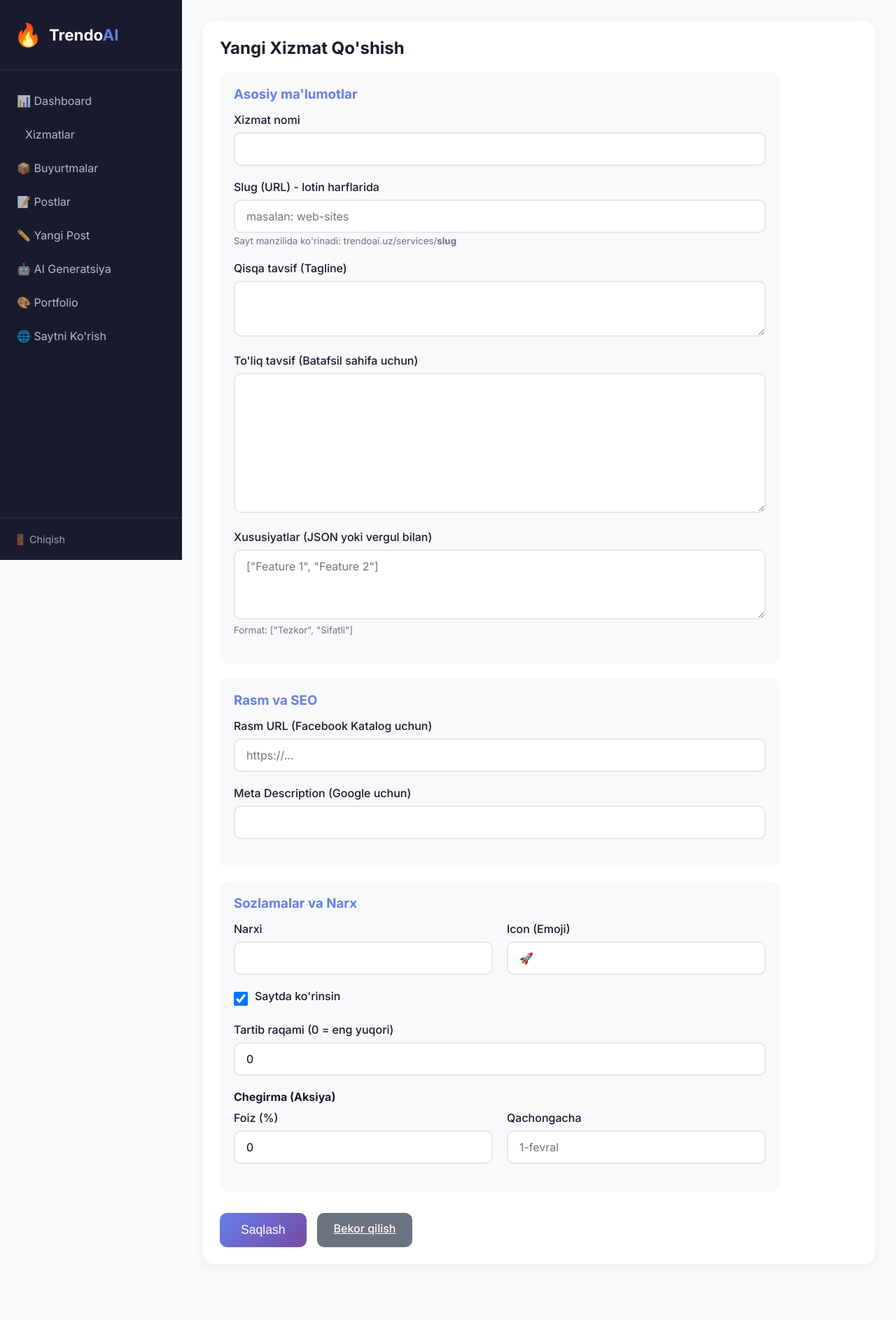
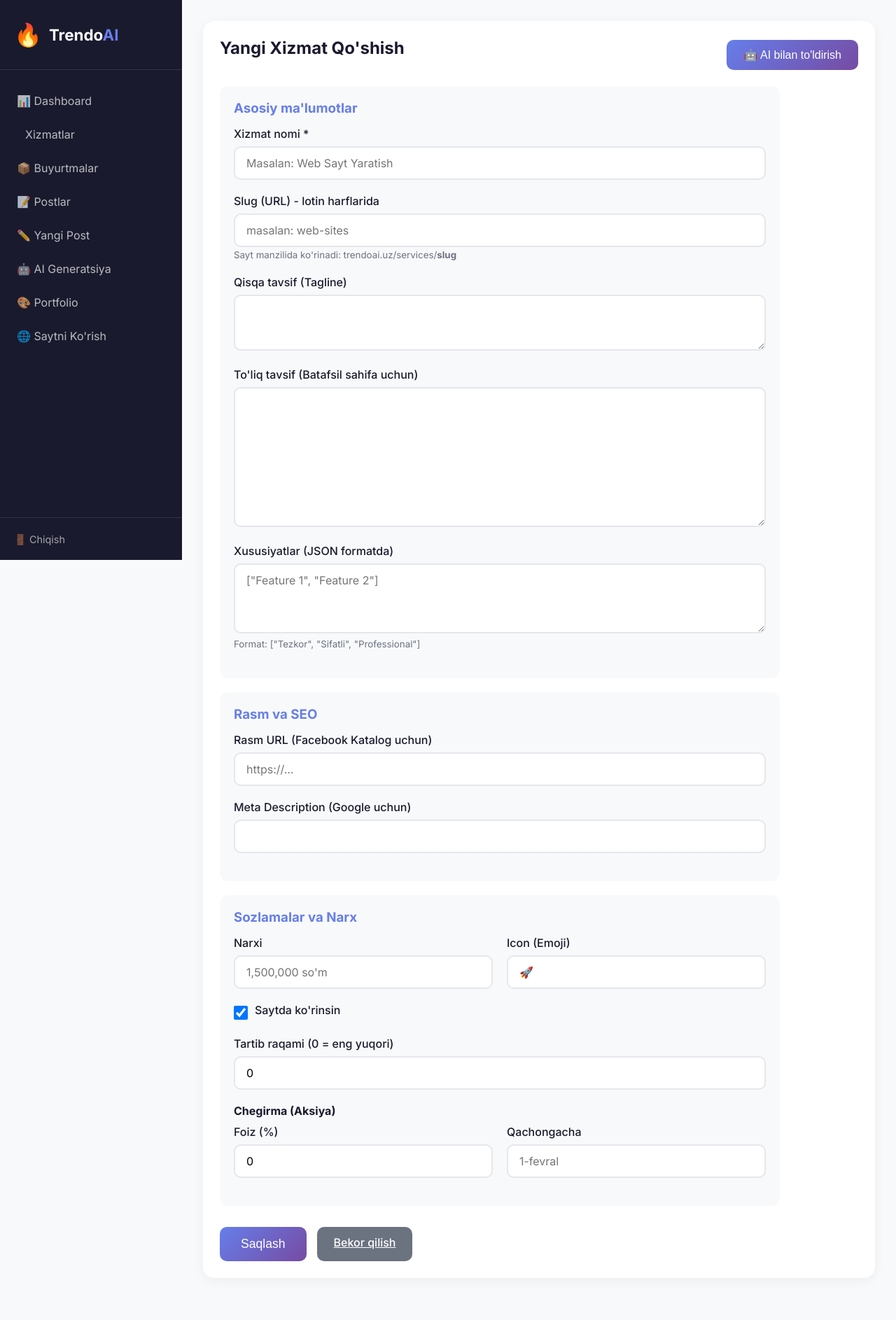
Before and after one commit to akbarjonrovshanov13-pixel/TrendoAi, a Flask app: page /admin/services/new in a window 1280 px wide. Shown: the whole page at 70% size. Before the commit the page ends 1782 px from the top, so only its background shows below. Run offline with Flask 3, Linux system fonts and the light colour scheme; the visitor is signed in with stand-in values (Sample User, id 1).

Commit message:
feat: add AI-powered service content generation

````diff
--- a/app.py
+++ b/app.py
@@ -729,6 +729,52 @@ def admin_dashboard():
 
 # ========== SERVICE ADMIN ROUTES ==========
 
+@app.route('/admin/services/generate', methods=['POST'])
+@login_required
+def admin_service_generate():
+    """AI yordamida xizmat ma'lumotlarini generatsiya qilish"""
+    try:
+        from ai_generator import model
+        import json
+
+        title = request.json.get('title', '')
+        if not title:
+            return jsonify({'error': 'Sarlavha (title) kiritilmagan'}), 400
+
+        prompt = f"""
+Sen professional IT xizmatlar uchun kontent yozuvchisan. O'zbek tilida yoz.
+Quyidagi xizmat uchun kontent yarat:
+
+Xizmat nomi: {title}
+
+Quyidagi formatda JSON qaytaring (faqat JSON, boshqa matn yo'q):
+{{
+    "description": "1-2 gaplik jozibali qisqa tavsif (tagline)",
+    "full_description": "3-4 gaplik to'liq professional tavsif. Mijozga qanday foyda keltirishini yoz.",
+    "features": ["Xususiyat 1", "Xususiyat 2", "Xususiyat 3", "Xususiyat 4"],
+    "meta_desc": "SEO uchun 150 belgidan kam meta description",
+    "icon": "Mos emoji (bitta)",
+    "slug": "english-slug-format"
+}}
+"""
+
+        response = model.generate_content(prompt)
+        text = response.text.strip()
+
+        # JSON ni ajratib olish
+        if '```json' in text:
+            text = text.split('```json')[1].split('```')[0]
+        elif '```' in text:
+            text = text.split('```')[1].split('```')[0]
+
+        data = json.loads(text)
+        return jsonify(data)
+
+    except Exception as e:
+        print(f"AI Generation Error: {e}")
+        return jsonify({'error': str(e)}), 500
+
+
 @app.route('/admin/services')
 @login_required
 def admin_services():
--- a/templates/admin/service_form.html
+++ b/templates/admin/service_form.html
@@ -4,18 +4,23 @@
 
 {% block content %}
 <div class="quick-actions">
-    <div style="margin-bottom: 20px;">
+    <div style="display: flex; justify-content: space-between; align-items: center; margin-bottom: 20px;">
         <h2>{{ 'Yangi Xizmat Qo\'shish' if not service else 'Tahrirlash: ' + service.title }}</h2>
+        <button type="button" id="ai-generate-btn" class="btn btn-primary"
+            style="display: flex; align-items: center; gap: 8px;">
+            🤖 AI bilan to'ldirish
+        </button>
     </div>
 
-    <form method="POST" style="max-width: 800px;">
+    <form method="POST" id="service-form" style="max-width: 800px;">
         <!-- Asosiy Ma'lumotlar -->
         <div style="background: var(--light); padding: 20px; border-radius: 12px; margin-bottom: 20px;">
             <h3 style="margin-bottom: 15px; color: var(--primary);">Asosiy ma'lumotlar</h3>
 
             <div class="form-group">
-                <label for="title">Xizmat nomi</label>
-                <input type="text" id="title" name="title" value="{{ service.title if service else '' }}" required>
+                <label for="title">Xizmat nomi *</label>
+                <input type="text" id="title" name="title" value="{{ service.title if service else '' }}" required
+                    placeholder="Masalan: Web Sayt Yaratish">
             </div>
 
             <div class="form-group">
@@ -38,10 +43,10 @@
             </div>
 
             <div class="form-group">
-                <label for="features">Xususiyatlar (JSON yoki vergul bilan)</label>
+                <label for="features">Xususiyatlar (JSON formatda)</label>
                 <textarea id="features" name="features" style="min-height: 100px;"
                     placeholder='["Feature 1", "Feature 2"]'>{{ service.features if service else '' }}</textarea>
-                <small style="color: var(--gray);">Format: ["Tezkor", "Sifatli"]</small>
+                <small style="color: var(--gray);">Format: ["Tezkor", "Sifatli", "Professional"]</small>
             </div>
         </div>
 
@@ -68,7 +73,8 @@
             <div style="display: grid; grid-template-columns: 1fr 1fr; gap: 20px;">
                 <div class="form-group">
                     <label for="price">Narxi</label>
-                    <input type="text" id="price" name="price" value="{{ service.price if service else '' }}">
+                    <input type="text" id="price" name="price" value="{{ service.price if service else '' }}"
+                        placeholder="1,500,000 so'm">
                 </div>
 
                 <div class="form-group">
@@ -111,4 +117,52 @@
         </div>
     </form>
 </div>
+
+<script>
+    document.getElementById('ai-generate-btn').addEventListener('click', async function () {
+        const title = document.getElementById('title').value.trim();
+        if (!title) {
+            alert('Avval "Xizmat nomi" maydonini to\'ldiring!');
+            return;
+        }
+
+        const btn = this;
+        const originalText = btn.innerHTML;
+        btn.innerHTML = '⏳ Generatsiya qilinmoqda...';
+        btn.disabled = true;
+
+        try {
+            const response = await fetch('/admin/services/generate', {
+                method: 'POST',
+                headers: {
+                    'Content-Type': 'application/json',
+                },
+                body: JSON.stringify({ title: title })
+            });
+
+            const data = await response.json();
+
+            if (data.error) {
+                alert('Xatolik: ' + data.error);
+            } else {
+                // Formani to'ldirish
+                if (data.description) document.getElementById('description').value = data.description;
+                if (data.full_description) document.getElementById('full_description').value = data.full_description;
+                if (data.features) document.getElementById('features').value = JSON.stringify(data.features, null, 2);
+                if (data.meta_desc) document.getElementById('meta_desc').value = data.meta_desc;
+                if (data.icon) document.getElementById('icon').value = data.icon;
+                if (data.slug && !document.getElementById('slug').value) {
+                    document.getElementById('slug').value = data.slug;
+                }
+
+                alert('✅ AI muvaffaqiyatli generatsiya qildi! Matnlarni ko\'rib chiqing va zarur bo\'lsa tahrirlang.');
+            }
+        } catch (error) {
+            alert('Xatolik: ' + error.message);
+        } finally {
+            btn.innerHTML = originalText;
+            btn.disabled = false;
+        }
+    });
+</script>
 {% endblock %}
````
